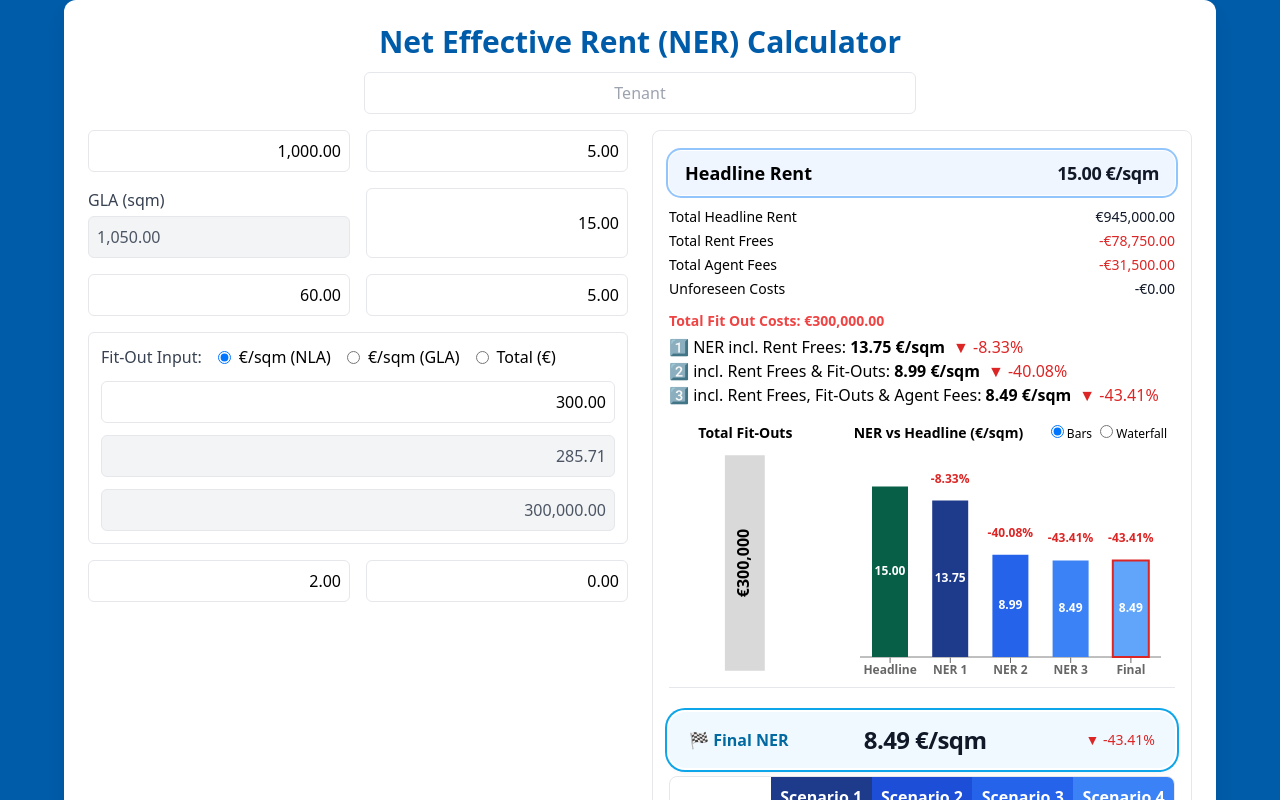
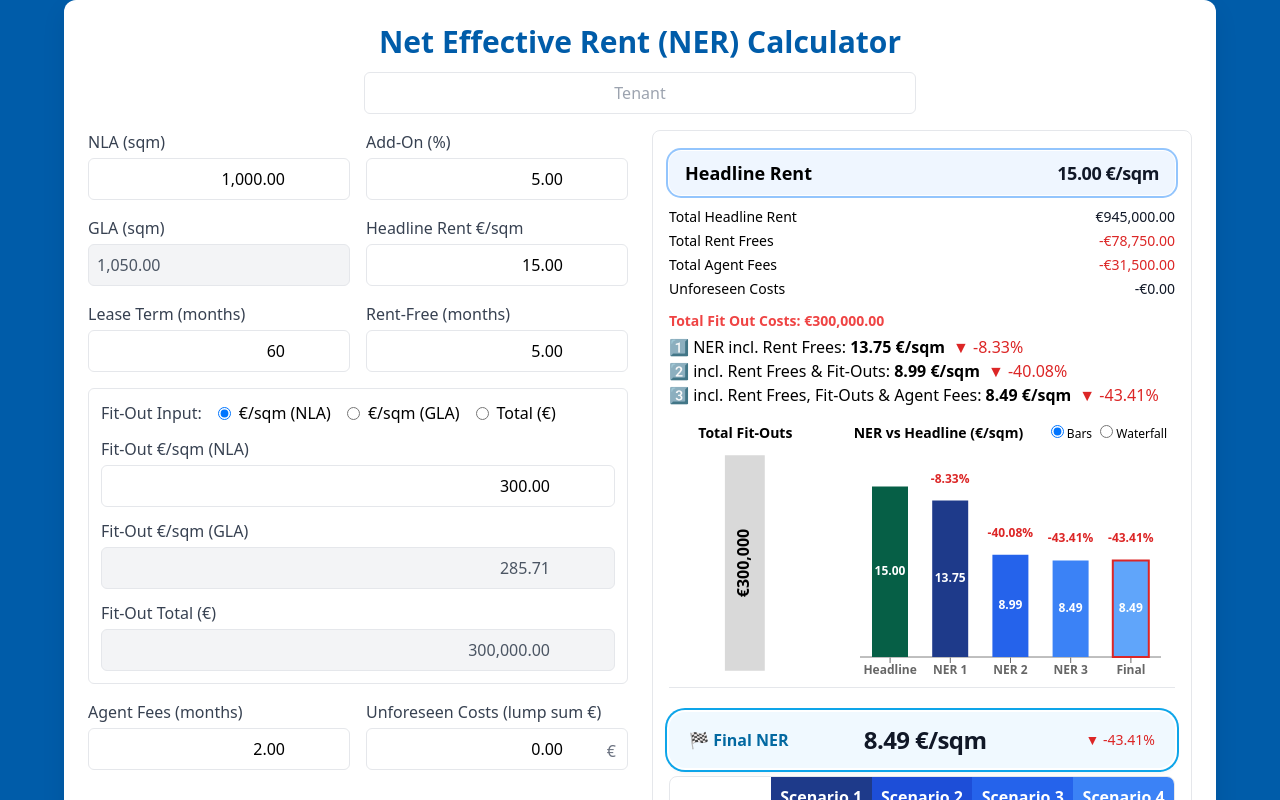
Before and after one commit to Musicandy13/Net-Effective-Rent-Calculator, a React (Vite) app: page / in a window 1280 px wide. Shown: the top 800 px of the page. Built offline with nearby package versions, Linux system fonts and the light colour scheme.

Commit message:
Update App.jsx

```diff
--- a/src/App.jsx
+++ b/src/App.jsx
@@ -1,3 +1,7 @@
+// ============================
+// App.jsx — BASELINE (Teil A)
+// ============================
+
 import { useEffect, useMemo, useRef, useState } from "react";
 import {
   ResponsiveContainer,
@@ -26,7 +30,8 @@ const clamp = (n, min = 0) => (Number.isFinite(n) ? Math.max(min, n) : 0);
 const safe = (n) => (Number.isFinite(n) ? n : 0);
 const P = (v) => {
   let s = String(v ?? "").trim().replace(/\s/g, "");
-  const hasDot = s.includes("."), c = (s.match(/,/g) || []).length;
+  const hasDot = s.includes(".");
+  const c = (s.match(/,/g) || []).length;
   s = !hasDot && c === 1 ? s.replace(",", ".") : s.replace(/,/g, "");
   const n = parseFloat(s);
   return Number.isFinite(n) ? n : 0;
@@ -56,69 +61,88 @@ function Money({ value }) {
 }
 function Delta({ base, val }) {
   const pct = base > 0 ? ((val - base) / base) * 100 : 0;
-  const up = pct > 0, down = pct < 0, sign = pct > 0 ? "+" : "";
+  const up = pct > 0,
+    down = pct < 0,
+    sign = pct > 0 ? "+" : "";
   return (
-    <span className={`${down ? "text-red-600" : up ? "text-green-600" : "text-gray-500"} font-medium ml-2`}>
-      {down ? "▼" : up ? "▲" : "■"} {sign}{F(pct, 2)}%
+    <span
+      className={`${
+        down ? "text-red-600" : up ? "text-green-600" : "text-gray-500"
+      } font-medium ml-2`}
+    >
+      {down ? "▼" : up ? "▲" : "■"} {sign}
+      {F(pct, 2)}%
     </span>
   );
 }
 
-/* ---------- Input-Feld ---------- */
+/* ---------- NumericField (ORIGINAL, UNVERÄNDERT) ---------- */
 function NumericField({
+  label,
   value,
   onChange,
+  format = "2dec",
+  step = 1,
+  min = 0,
   readOnly = false,
-  dataCol,   // number: 2,3,4
+  suffix,
+  dataScenario,
 }) {
-  const inputRef = useRef(null);
-  const [editing, setEditing] = useState(false);
-
+  const [focus, setFocus] = useState(false);
   const num = P(value);
-  const display = editing ? value : F(num, 2);
+  const show = focus
+    ? value
+    : format === "int"
+    ? F(num, 0)
+    : format === "1dec"
+    ? F(num, 1)
+    : F(num, 2);
 
   return (
+    <label className="block">
+      {label && <span className="text-gray-700">{label}</span>}
+      <div className="relative">
         <input
-      ref={inputRef}
-      type="text"
-      inputMode="decimal"
-      value={display}
-      readOnly={readOnly}
-      data-col={dataCol}
-      onFocus={() => {
-        setEditing(true);
-        requestAnimationFrame(() => {
-          inputRef.current?.select(); // ✅ select all on focus
-        });
-      }}
+          type={focus ? "number" : "text"}
+          inputMode={focus ? "decimal" : "text"}
+          value={show}
+          min={min}
+          step={step}
+          readOnly={readOnly && !focus}
+          data-scenario={dataScenario}
+          onFocus={() => setFocus(true)}
           onBlur={(e) => {
-        setEditing(false);
-        const n = clamp(P(e.target.value));
+            setFocus(false);
+            const n = clamp(P(e.target.value), min);
             onChange(String(n));
           }}
-      onChange={(e) => {
-        onChange(e.target.value.replace(/[^\d.,-]/g, ""));
-      }}
+          onChange={(e) =>
+            onChange(e.target.value.replace(/[^\d.,-]/g, ""))
+          }
           onKeyDown={(e) => {
-  if (e.key === "Enter") {
+            if (e.key === "Enter" || e.key === "ArrowDown") {
               e.preventDefault();
-
-    const currentRow = e.target.closest("[data-row]");
-    const nextRow = currentRow?.nextElementSibling;
-
-    const next = nextRow?.querySelector(
-      `input[data-col="${dataCol}"]`
+              const inputs = Array.from(
+                document.querySelectorAll("input[data-scenario]")
               );
-
-    next?.focus();
+              const idx = inputs.indexOf(e.target);
+              inputs[idx + 1]?.focus();
             }
           }}
-      className={`block w-full border rounded-md p-2 text-right tabular-nums ${
+          className={`mt-1 block w-full border rounded-md p-2 pr-16 text-right tabular-nums ${
             readOnly ? "bg-gray-100 text-gray-600" : ""
           }`}
         />
+        {suffix && (
+          <span className="absolute inset-y-0 right-3 top-1/2 -translate-y-1/2 text-gray-500">
+            {suffix}
+          </span>
+        )}
+      </div>
+    </label>
   );
 }
+
 
 function ScenarioCell({
   value,
```
Lines whose indentation alone changed are shown as unchanged.
